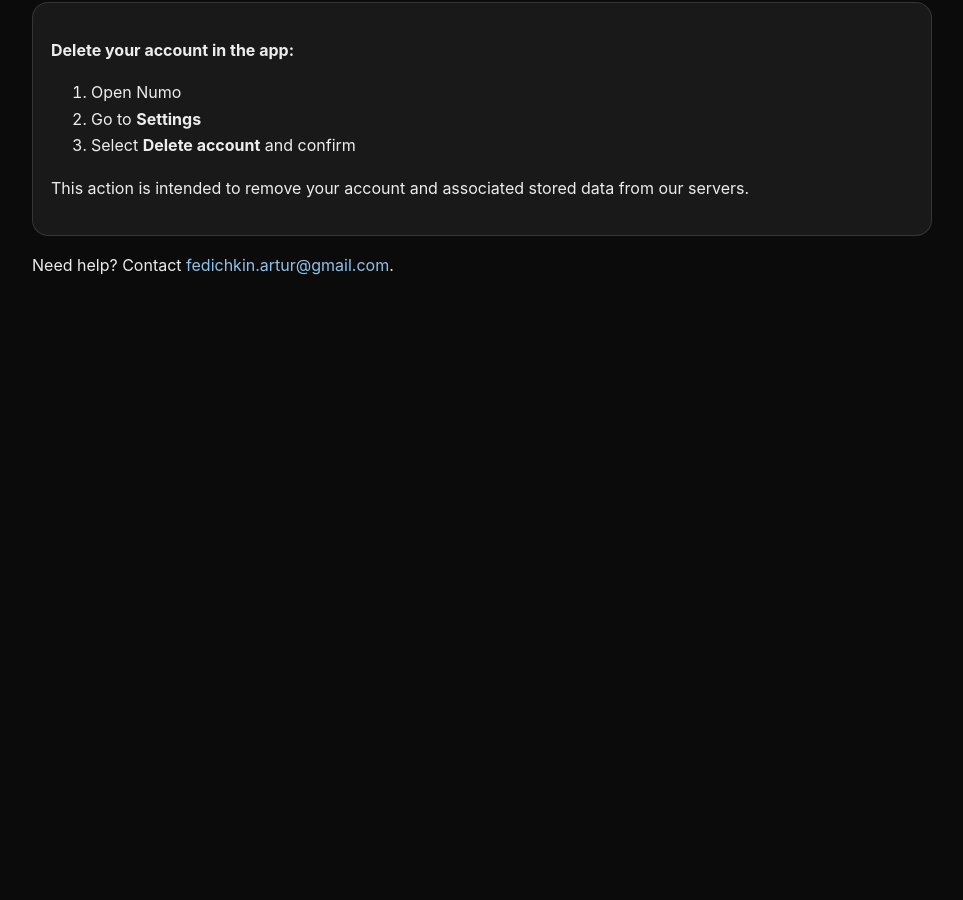
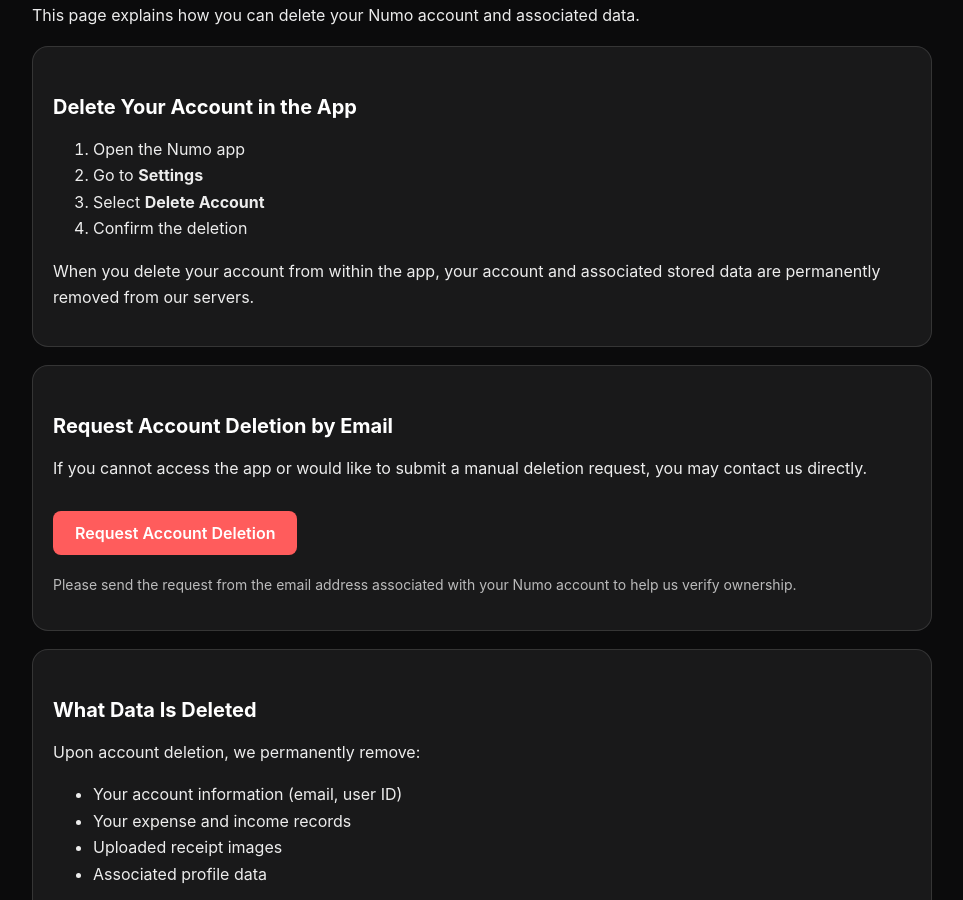
Before and after one commit to Regresami/numo-legal, a plain HTML site: page account-deletion.html in a window 1280 px wide. Shown: the part 122-1022 px from the top of the page, without its empty margins (158-1121 px from the left). Before the commit the page ends 800 px from the top, so only its background shows below. Drawn offline with Linux system fonts and the light colour scheme.

Commit message:
Enhance account deletion page with detailed instructions, data deletion policies, and email request option

```diff
--- a/account-deletion.html
+++ b/account-deletion.html
@@ -3,37 +3,130 @@
 <head>
     <meta charset="utf-8" />
     <meta name="viewport" content="width=device-width,initial-scale=1" />
-    <title>Numo — Account Deletion</title>
+    <title>Numo — Account & Data Deletion</title>
     <style>
-        body { font-family: -apple-system, BlinkMacSystemFont, Segoe UI, Roboto, Arial, sans-serif; margin: 0; background:#0b0b0c; color:#fff; }
-        .wrap { max-width: 900px; margin: 0 auto; padding: 40px 20px; }
-        a { color: #9ad1ff; text-decoration: none; }
-        a:hover { text-decoration: underline; }
-        h1 { margin: 14px 0 8px; font-size: 28px; }
-        p, li { line-height: 1.65; opacity: 0.92; }
-        .card { background: rgba(255,255,255,0.06); border: 1px solid rgba(255,255,255,0.12); border-radius: 16px; padding: 18px; margin-top: 16px; }
+        body {
+            font-family: -apple-system, BlinkMacSystemFont, Segoe UI, Roboto, Arial, sans-serif;
+            margin: 0;
+            background:#0b0b0c;
+            color:#ffffff;
+        }
+        .wrap {
+            max-width: 900px;
+            margin: 0 auto;
+            padding: 40px 20px;
+        }
+        a {
+            color: #9ad1ff;
+            text-decoration: none;
+        }
+        a:hover {
+            text-decoration: underline;
+        }
+        h1 {
+            margin: 14px 0 8px;
+            font-size: 28px;
+        }
+        h2 {
+            margin-top: 28px;
+            font-size: 20px;
+        }
+        p, li {
+            line-height: 1.65;
+            opacity: 0.92;
+        }
+        .card {
+            background: rgba(255,255,255,0.06);
+            border: 1px solid rgba(255,255,255,0.12);
+            border-radius: 16px;
+            padding: 20px;
+            margin-top: 18px;
+        }
+        .button {
+            display: inline-block;
+            margin-top: 14px;
+            padding: 12px 22px;
+            background: #ff5c5c;
+            color: #ffffff;
+            border-radius: 8px;
+            font-weight: 600;
+            text-decoration: none;
+        }
+        .button:hover {
+            background: #ff3b3b;
+        }
+        .muted {
+            opacity: 0.7;
+            font-size: 14px;
+            margin-top: 18px;
+        }
     </style>
 </head>
 <body>
 <div class="wrap">
+
     <a href="/index.html">← Back</a>
-    <h1>Account Deletion</h1>
+
+    <h1>Account & Data Deletion</h1>
+
+    <p>
+        This page explains how you can delete your Numo account and associated data.
+    </p>
 
     <div class="card">
-        <p><strong>Delete your account in the app:</strong></p>
+        <h2>Delete Your Account in the App</h2>
         <ol>
-            <li>Open Numo</li>
+            <li>Open the Numo app</li>
             <li>Go to <strong>Settings</strong></li>
-            <li>Select <strong>Delete account</strong> and confirm</li>
+            <li>Select <strong>Delete Account</strong></li>
+            <li>Confirm the deletion</li>
         </ol>
         <p>
-            This action is intended to remove your account and associated stored data from our servers.
+            When you delete your account from within the app, your account and associated stored data are permanently removed from our servers.
         </p>
     </div>
 
-    <p>
-        Need help? Contact <a href="mailto:fedichkin.artur@gmail.com">fedichkin.artur@gmail.com</a>.
+    <div class="card">
+        <h2>Request Account Deletion by Email</h2>
+        <p>
+            If you cannot access the app or would like to submit a manual deletion request,
+            you may contact us directly.
+        </p>
+
+        <a class="button"
+           href="mailto:http://numo.app.contact/@gmail.com?subject=Numo%20Account%20Deletion%20Request">
+            Request Account Deletion
+        </a>
+
+        <p class="muted">
+            Please send the request from the email address associated with your Numo account
+            to help us verify ownership.
+        </p>
+    </div>
+
+    <div class="card">
+        <h2>What Data Is Deleted</h2>
+        <p>
+            Upon account deletion, we permanently remove:
+        </p>
+        <ul>
+            <li>Your account information (email, user ID)</li>
+            <li>Your expense and income records</li>
+            <li>Uploaded receipt images</li>
+            <li>Associated profile data</li>
+        </ul>
+
+        <p>
+            Certain minimal records may be retained only if required for legal, accounting,
+            or security purposes, in accordance with applicable laws.
+        </p>
+    </div>
+
+    <p class="muted">
+        Owner: Artur Fedichkin — Numo App<br>
+        Contact: fedichkin.artur@gmail.com
     </p>
+
 </div>
 </body>
 </html>
```
